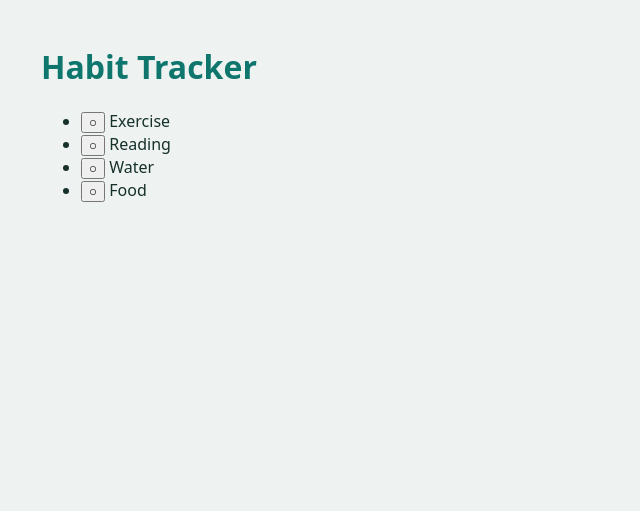
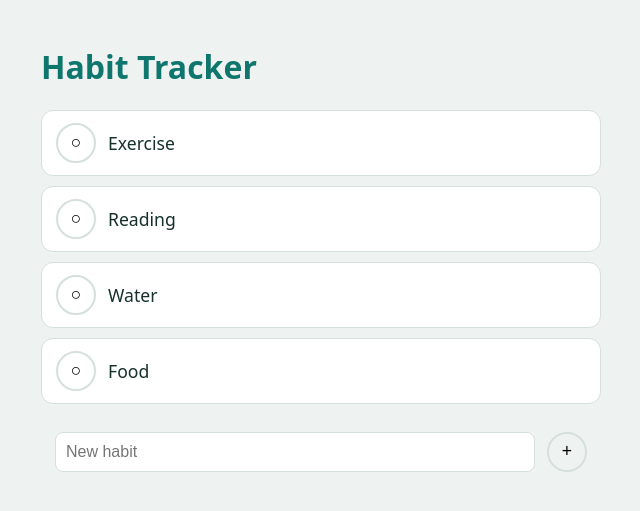
Before and after one commit to daintysteph/habit-tracker, a Flask app: page / in a window 1280 px wide. Shown: the top 511 px of the page, without its empty margins (319-959 px from the left). Run offline with Flask 3, Linux system fonts and the light colour scheme; data comes from the database, SQL or seed files in the repository; data that the repository does not hold is empty.

Commit message:
Add new habit form

```diff
--- a/app.py
+++ b/app.py
@@ -1,7 +1,6 @@
 from datetime import date
-from flask import Flask, render_template, redirect, url_for
+from flask import Flask, render_template, redirect, url_for, request
 from database import get_db, init_db
-
 app = Flask(__name__)
 init_db()
 
@@ -41,5 +40,14 @@ def toggle(habit_id):
     conn.close()
     return redirect(url_for("home"))
 
+@app.route("/add", methods=["POST"])
+def add():
+    name = request.form["name"].strip()
+    if name:
+        conn = get_db()
+        conn.execute("INSERT OR IGNORE INTO habits (name) VALUES (?)", (name,))
+        conn.commit()
+        conn.close()
+    return redirect(url_for("home"))
 if __name__ == "__main__":
     app.run(debug=True)
--- a/static/style.css
+++ b/static/style.css
@@ -10,3 +10,44 @@
 h1 {
   color: #0f766e;
 }
+ul {
+  list-style: none;
+  padding: 0;
+}
+
+li {
+  background: white;
+  border: 1px solid #d5e0dc;
+  border-radius: 12px;
+  margin-bottom: 10px;
+}
+
+form {
+  display: flex;
+  align-items: center;
+  gap: 12px;
+  padding: 12px 14px;
+  font-size: 1.1rem;
+}
+
+button {
+  width: 40px;
+  height: 40px;
+  border-radius: 50%;
+  border: 2px solid #d5e0dc;
+  background: transparent;
+  font-size: 1.1rem;
+  cursor: pointer;
+}
+button.done {
+  background: #0f766e;
+  border-color: #0f766e;
+  color: white;
+}
+.add input {
+  flex: 1;
+  padding: 10px;
+  border: 1px solid #d5e0dc;
+  border-radius: 8px;
+  font-size: 1rem;
+}
--- a/templates/index.html
+++ b/templates/index.html
@@ -11,11 +11,14 @@
   {% for habit in habits %}
     <li>
       <form method="post" action="{{ url_for('toggle', habit_id=habit.id) }}">
-        <button type="submit">{{ "✓" if habit.done else "○" }}</button>
-        {{ habit.name }}
+        <button type="submit" class="{{ 'done' if habit.done else '' }}">{{ "✓" if habit.done else "○" }}</button>        {{ habit.name }}
       </form>
     </li>
   {% endfor %}
   </ul>
+<form method="post" action="{{ url_for('add') }}" class="add">
+  <input type="text" name="name" placeholder="New habit" required>
+  <button type="submit" class="plus">+</button>
+</form>
 </body>
 </html>
```
Lines whose indentation alone changed are shown as unchanged.
